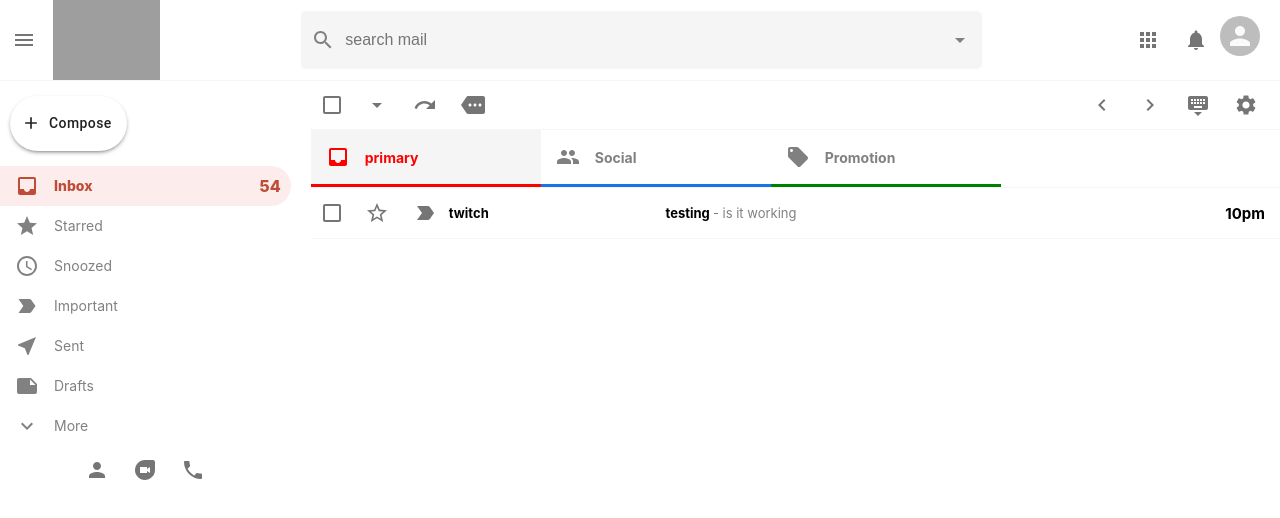
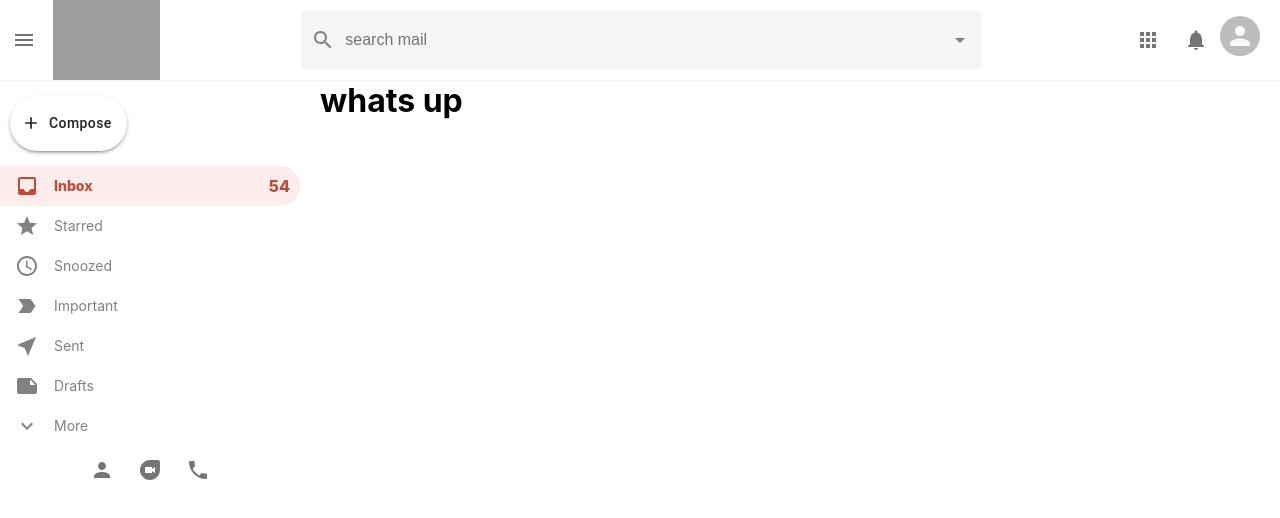
Before and after one commit to EdwardVilla0/GmailReplica, a React (Create React App) app: page /mail in a window 1280 px wide. Shown: the top 518 px of the page. Built offline with nearby package versions, Linux system fonts and the light colour scheme; grey boxes are pictures that could not be loaded.

Commit message:
setting up mail in email list

```diff
--- a/src/App.js
+++ b/src/App.js
@@ -25,7 +25,7 @@ function App() {
           <Route path="/mail">
             <Mail />
           </Route>
-          <Route>
+          <Route path="/" exact>
             <EmailList />
           </Route>
         </div>
--- a/src/components/EmailRow/EmailRow.js
+++ b/src/components/EmailRow/EmailRow.js
@@ -3,11 +3,13 @@ import React from 'react';
 import StarBorderOutlinedIcon from '@material-ui/icons/StarBorderOutlined'
 import LabelImportantOutlinedIcon from '@material-ui/icons/LabelImportantOutlined'
 import './EmailRow.css';
+import { useHistory } from 'react-router';
 
 
 function EmailRow({ title, subject, description, time, id }) {
+    const history = useHistory();
     return (
-        <div className="emailRow">
+        <div onClick={() => history.push("/mail")} className="emailRow">
             <div className="emailRow__options">
                 <Checkbox />
                 <IconButton>
--- a/src/components/Mail/Mail.js
+++ b/src/components/Mail/Mail.js
@@ -3,7 +3,7 @@ import React from 'react'
 function Mail() {
     return (
         <div>
-
+            <h1>whats up</h1>
         </div>
     )
 }
```
